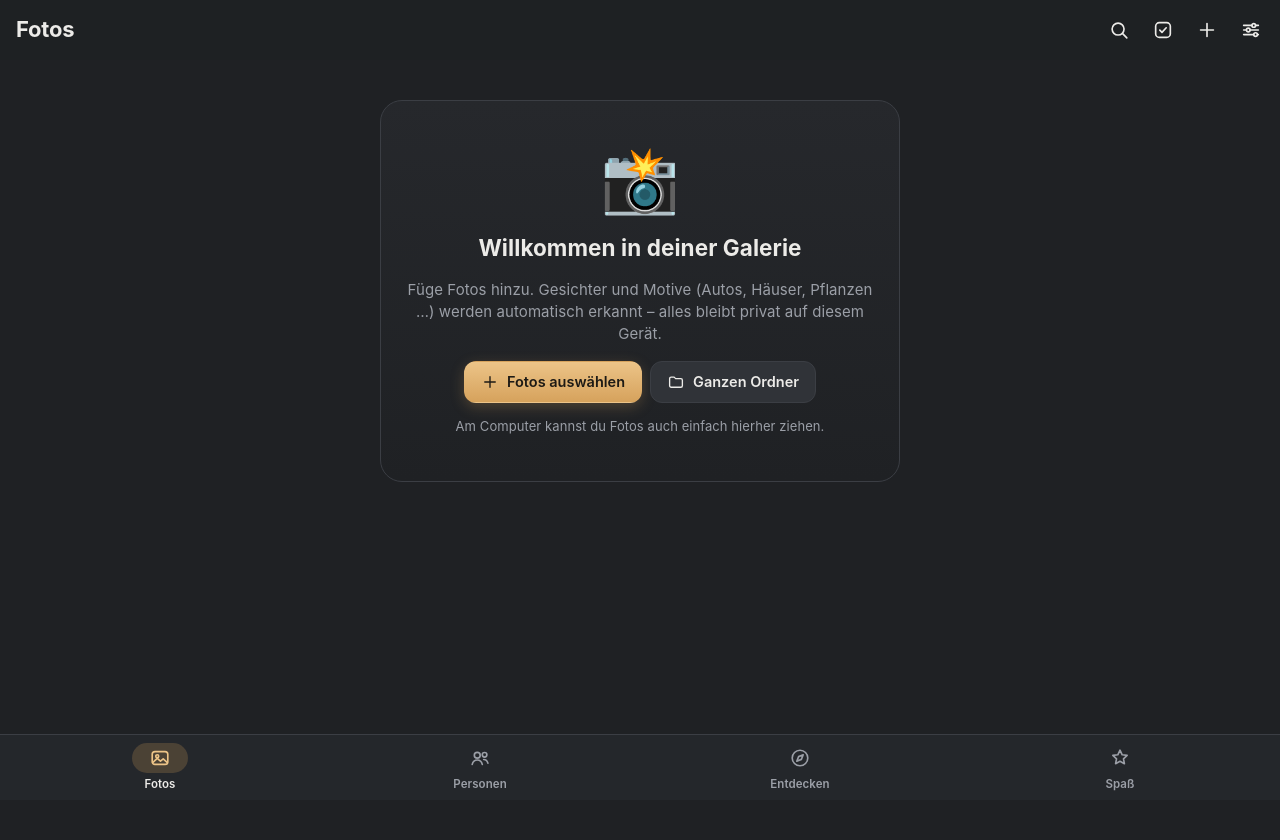
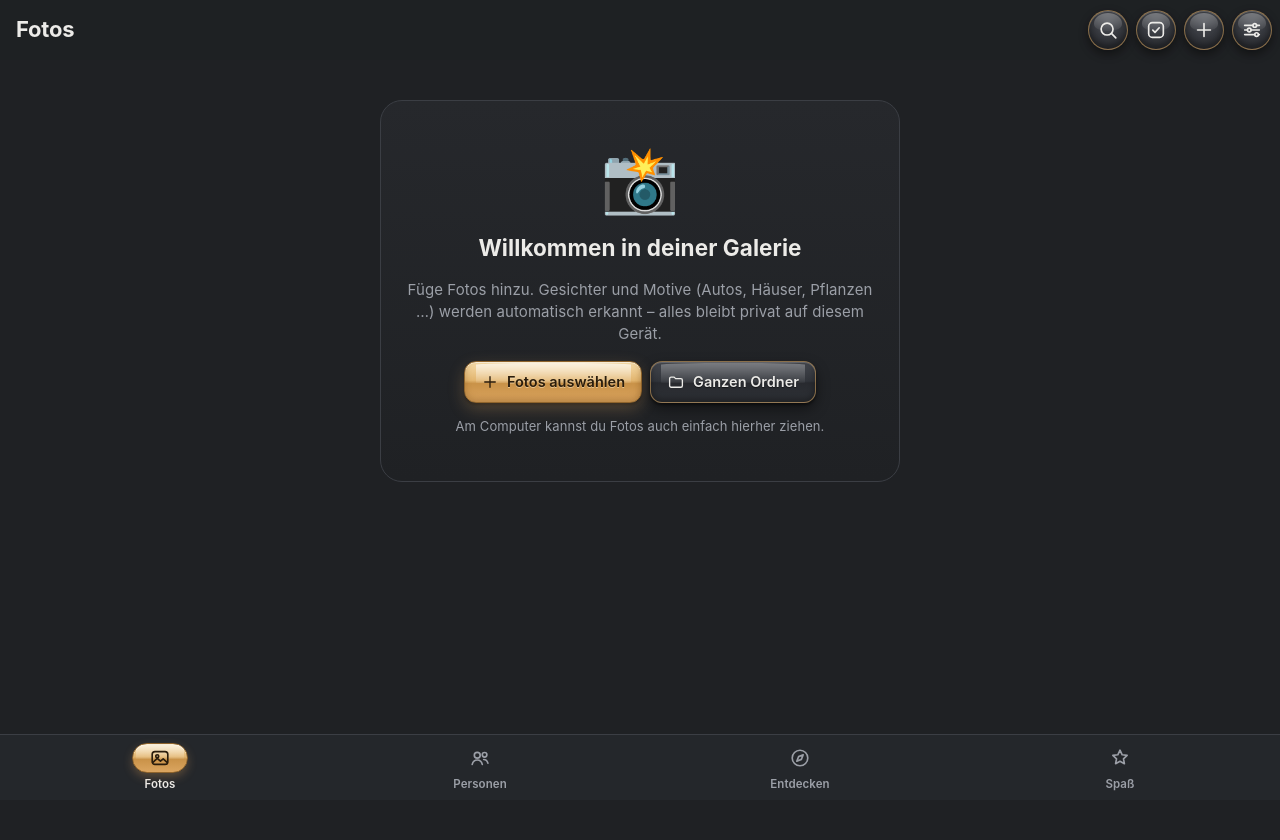
Before and after one commit to Denuklios/Test, a PHP site: page /galerie/index.html in a window 1280 px wide. Run offline with PHP 8.4, Linux system fonts and the light colour scheme.

Commit message:
Fotogalerie: Glas-Knöpfe mit Goldrand, Glanz, Schatten und Lichtschimmer
- Alle Knöpfe mit umlaufendem Goldrand, Glaskuppel-Glanz und weichem Schatten
- Goldene Hauptknöpfe wie Messing unter Glas, mit gelegentlichem Lichtschimmer
- Runde Icon-Knöpfe als Glasperlen, Werkzeugleiste im Betrachter mit Glaskugeln
- Knöpfe sinken beim Antippen sichtbar ein; Version 1.2

Co-Authored-By: Claude Opus 5.5 <noreply@anthropic.com>
Claude-Session: https://claude.ai/code/session_01VgMNkyYc2HybQBeWiAs4gr

```diff
--- a/galerie/css/app.css
+++ b/galerie/css/app.css
@@ -392,3 +392,97 @@ dialog.modal h2 { margin: 0 0 12px; font-size: 18px; }
   position: fixed; inset: 12px; z-index: 300; border: 4px dashed var(--accent); border-radius: 24px; background: #000b;
   display: grid; place-items: center; font-size: 26px; font-weight: 700; color: #fff; pointer-events: none;
 }
+
+/* =====================================================================
+   Glas-Knöpfe: Goldrand, Glaskuppel-Glanz, Schatten und Lichtschimmer
+   ===================================================================== */
+:root {
+  --rim: rgba(214, 162, 92, .55);
+  --glass-shadow: 0 6px 14px rgba(0,0,0,.45), 0 2px 3px rgba(0,0,0,.5);
+  --glass-inner: inset 0 1px 0 rgba(255,255,255,.18), inset 0 -3px 6px rgba(0,0,0,.35);
+}
+.btn, .chip, .icon-btn, .tool .ic-wrap, .fun-card .e, .tabbar a span {
+  position: relative; isolation: isolate; overflow: hidden;
+}
+/* Grundkörper (dunkles Glas) */
+.btn, .chip {
+  background: linear-gradient(180deg, #43464d 0%, #31343a 48%, #282a2f 52%, #2e3136 100%);
+  border: 1px solid var(--rim);
+  box-shadow: var(--glass-inner), var(--glass-shadow);
+  text-shadow: 0 1px 1px rgba(0,0,0,.5);
+}
+.btn:hover, .chip:hover { background: linear-gradient(180deg, #4b4f56 0%, #383b42 48%, #2e3036 52%, #34373d 100%); }
+/* Glaskuppel: heller Glanz oben */
+.btn::before, .chip::before, .icon-btn::before, .tool .ic-wrap::before, .fun-card .e::before, .tabbar a.active span::before {
+  content: ''; position: absolute; left: 6%; right: 6%; top: 1px; height: 52%; z-index: -1; pointer-events: none;
+  border-radius: 999px 999px 40% 40% / 100% 100% 30% 30%;
+  background: linear-gradient(180deg, rgba(255,255,255,.30), rgba(255,255,255,.04));
+}
+/* Lichtschimmer */
+.btn::after, .chip::after, .icon-btn::after, .tool .ic-wrap::after {
+  content: ''; position: absolute; top: -20%; bottom: -20%; left: 0; width: 45%; z-index: 1; pointer-events: none;
+  background: linear-gradient(105deg, transparent, rgba(255,255,255,.38), transparent);
+  transform: translateX(-160%) skewX(-18deg); opacity: 0;
+}
+.btn:hover::after, .chip:hover::after, .icon-btn:hover::after, .tool:hover .ic-wrap::after,
+.btn:active::after, .chip:active::after, .icon-btn:active::after, .tool:active .ic-wrap::after {
+  animation: shimmer .9s ease-out;
+}
+.btn.primary::after { animation: shimmer 1.1s ease-out 1.2s, shimmer-loop 6s ease-in-out 3s infinite; }
+@keyframes shimmer { 0% { transform: translateX(-160%) skewX(-18deg); opacity: 1; } 100% { transform: translateX(330%) skewX(-18deg); opacity: 1; } }
+@keyframes shimmer-loop { 0%, 80% { transform: translateX(-160%) skewX(-18deg); opacity: 1; } 100% { transform: translateX(330%) skewX(-18deg); opacity: 1; } }
+/* Eindrücken */
+.btn:active, .chip:active, .icon-btn:active {
+  transform: translateY(1px) scale(.98);
+  box-shadow: inset 0 2px 6px rgba(0,0,0,.55), 0 1px 2px rgba(0,0,0,.5);
+}
+/* Goldener Hauptknopf */
+.btn.primary, .chip.on, .btn.on {
+  background: linear-gradient(180deg, #f6dcaa 0%, #e2b56f 46%, #c99248 54%, #dba560 100%);
+  border: 1px solid #8f642c; color: #2a1d0c; text-shadow: 0 1px 0 rgba(255,240,210,.5);
+  box-shadow: inset 0 1px 0 rgba(255,255,255,.55), inset 0 -3px 6px rgba(120,75,20,.35), 0 6px 16px rgba(214,162,92,.28), 0 2px 3px rgba(0,0,0,.5);
+}
+.btn.primary:hover, .chip.on:hover, .btn.on:hover { filter: brightness(1.06); background: linear-gradient(180deg, #f8e2b6 0%, #e6bb78 46%, #cd974e 54%, #dfaa66 100%); }
+.btn.primary::before, .chip.on::before, .btn.on::before { background: linear-gradient(180deg, rgba(255,255,255,.65), rgba(255,255,255,.08)); }
+/* Gefahr-Knopf */
+.btn.danger {
+  background: linear-gradient(180deg, #7a3a37 0%, #5e2b29 48%, #4f2321 52%, #5a2927 100%);
+  border-color: rgba(216,96,90,.75); color: #ffd7d3;
+}
+.btn:disabled { box-shadow: none; }
+.btn:disabled::after { display: none; }
+/* Runde Icon-Knöpfe als Glasperlen */
+.icon-btn {
+  border-radius: 50%; width: 40px; height: 40px;
+  background: radial-gradient(circle at 50% 30%, #4a4d54, #2a2c31 70%);
+  border: 1px solid var(--rim);
+  box-shadow: var(--glass-inner), 0 4px 10px rgba(0,0,0,.45);
+}
+.icon-btn::before { border-radius: 50% 50% 45% 45% / 60% 60% 40% 40%; left: 12%; right: 12%; top: 2px; height: 48%; }
+.icon-btn:hover { background: radial-gradient(circle at 50% 30%, #565a62, #303238 70%); }
+.icon-btn.on, .icon-btn.faved { border-color: #8f642c; }
+.icon-btn.on { background: radial-gradient(circle at 50% 30%, #f3d39c, #c58d45 75%); color: #2a1d0c; }
+.top-actions { gap: 8px; }
+.layer-top .icon-btn { background: radial-gradient(circle at 50% 30%, rgba(80,83,90,.85), rgba(32,34,38,.85) 70%); }
+.layer-top { gap: 8px; }
+/* Werkzeugleiste: Icon in einer Glaskugel */
+.tool .ic-wrap {
+  width: 46px; height: 46px; border-radius: 50%; display: grid; place-items: center;
+  background: radial-gradient(circle at 50% 30%, #4a4d54, #26282c 72%);
+  border: 1px solid var(--rim); box-shadow: var(--glass-inner), 0 5px 12px rgba(0,0,0,.55);
+}
+.tool .ic-wrap .ic { width: 22px; height: 22px; }
+.tool:hover { background: none; }
+.tool:active .ic-wrap { transform: translateY(1px) scale(.96); }
+.tool.on .ic-wrap { background: radial-gradient(circle at 50% 30%, #f3d39c, #c58d45 75%); color: #2a1d0c; border-color: #8f642c; }
+/* Spaß-Kacheln & Tab-Leiste */
+.fun-card .e { border: 1px solid rgba(255,255,255,.25); box-shadow: inset 0 -3px 6px rgba(0,0,0,.3), 0 5px 12px rgba(0,0,0,.5); }
+.fun-card .e::before { left: 8%; right: 8%; height: 50%; }
+.tabbar a.active span {
+  background: linear-gradient(180deg, #f6dcaa 0%, #e2b56f 46%, #c99248 54%, #dba560 100%); color: #2a1d0c;
+  border: 1px solid #8f642c; box-shadow: inset 0 1px 0 rgba(255,255,255,.55), 0 4px 10px rgba(214,162,92,.3);
+}
+.tabbar a.active span::before { background: linear-gradient(180deg, rgba(255,255,255,.6), rgba(255,255,255,.05)); }
+/* Inhalte über Glanz und Schimmer legen */
+.btn > *, .chip > *, .icon-btn > *, .tool .ic-wrap > * { position: relative; z-index: 2; }
+@media (prefers-reduced-motion: reduce) { .btn::after, .chip::after, .icon-btn::after, .tool .ic-wrap::after { animation: none !important; } }
--- a/galerie/js/viewer.js
+++ b/galerie/js/viewer.js
@@ -22,7 +22,7 @@ export function openViewer(list, index) {
   const stage = el('div', { class: 'stage' }, slide);
   const favBtn = el('button', { class: 'icon-btn', title: 'Favorit (F)', onclick: () => toggleFav() }, icon('heart'));
   const infoBtn = el('button', { class: 'icon-btn', title: 'Infos (I)', onclick: () => { showInfo = !showInfo; drawInfo(); } }, icon('info'));
-  const tool = (ic, label, fn, extra = {}) => el('button', { class: 'tool', onclick: fn, ...extra }, icon(ic), el('span', {}, label));
+  const tool = (ic, label, fn, extra = {}) => el('button', { class: 'tool', onclick: fn, ...extra }, el('span', { class: 'ic-wrap' }, icon(ic)), el('span', {}, label));
   const facesBtn = tool('face', 'Gesichter', () => { showFaces = !showFaces; drawFaces(); });
   const toolbar = el('div', { class: 'toolbar' },
     tool('share', 'Teilen', () => share()),
```
Also changed, not shown: 1 other file.
